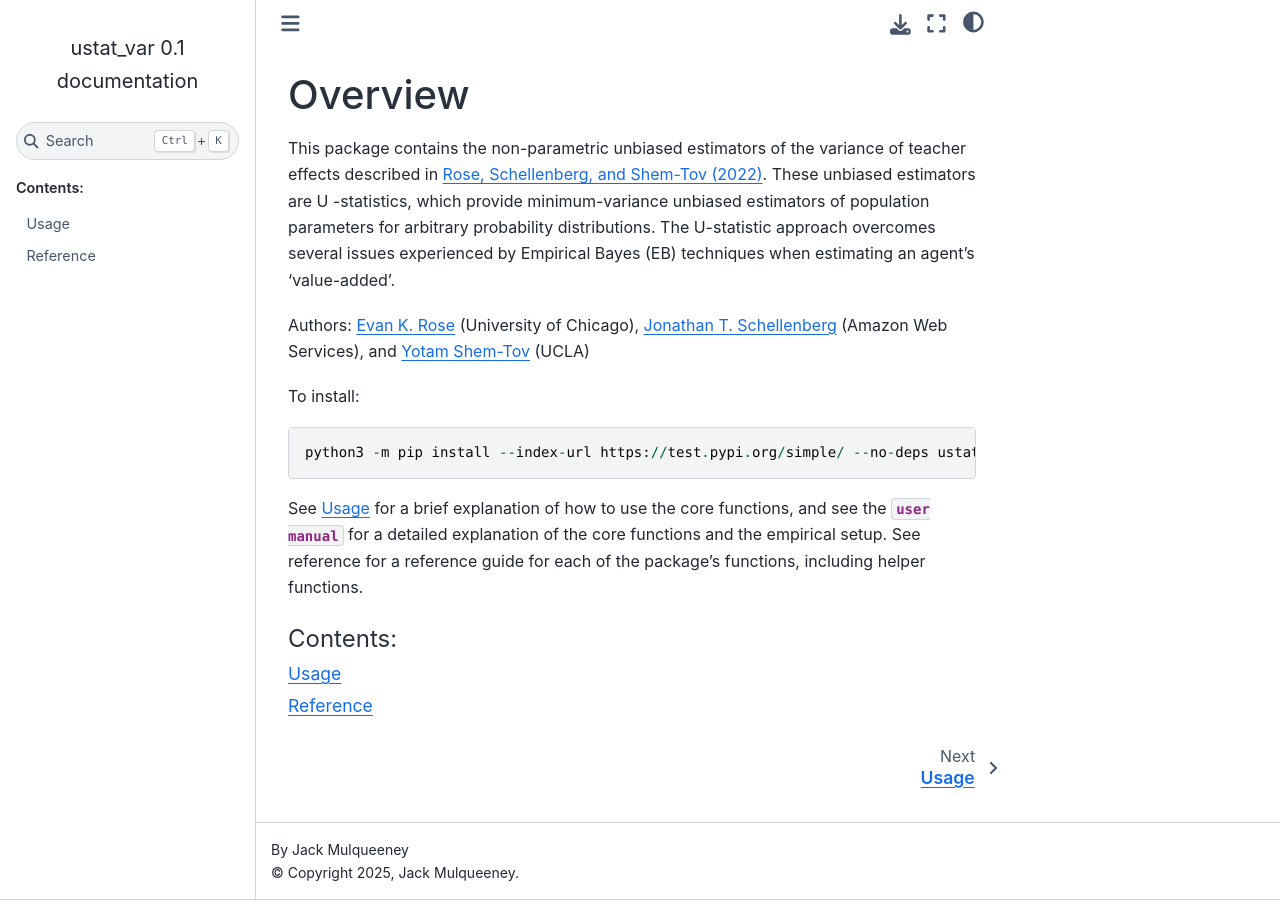
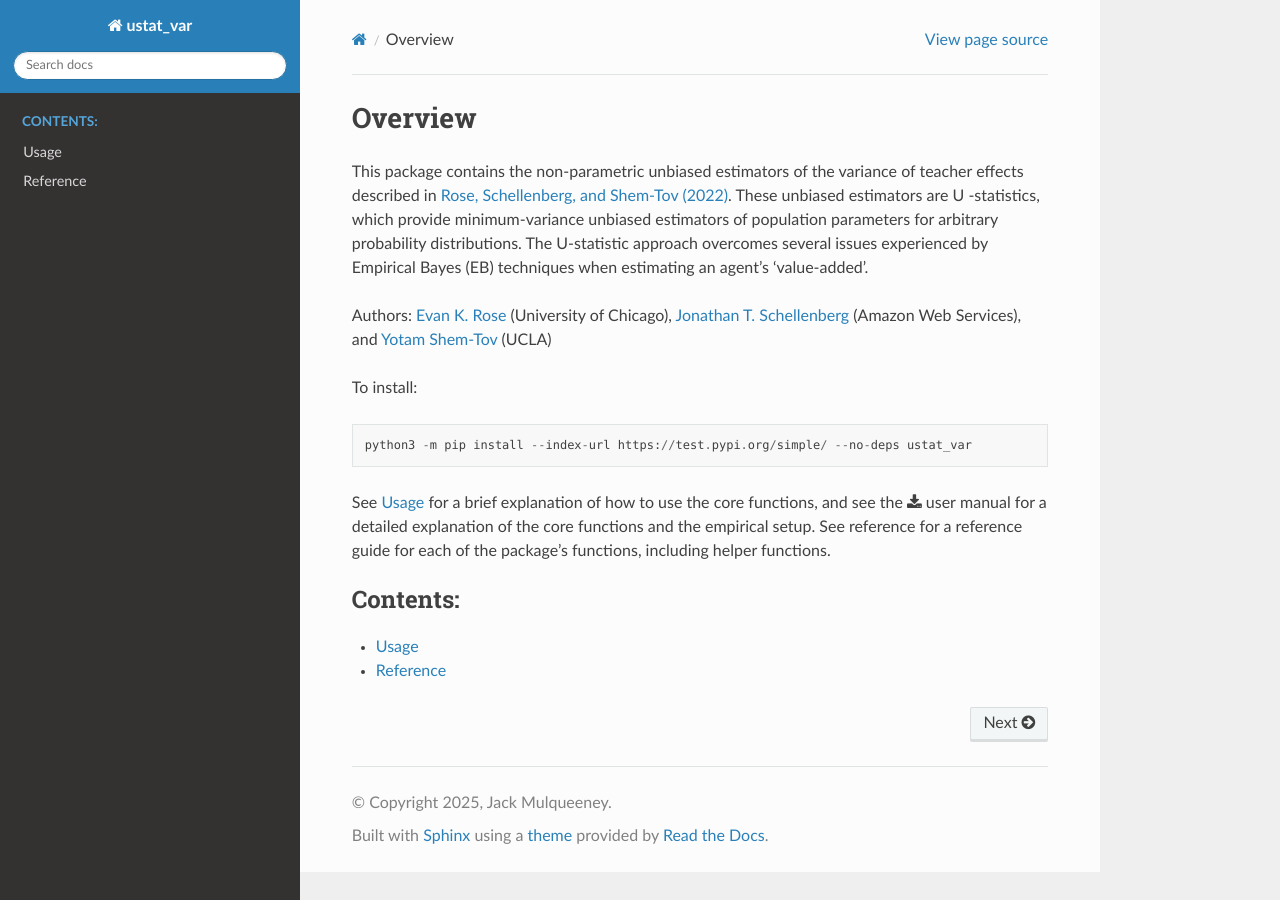
Before and after one commit to jkmulq/ustat_var, a Sphinx documentation site: the page built from docs/source/index.rst, in a window 1280 px wide. Built offline with Sphinx 7.4.7 and the Read the Docs theme 3.1.0, drawn with Linux system fonts in a browser that asks for light colours; pages that are not in the unit, such as notebooks, are missing from menus.

Commit message:
revert sphinx version

```diff
--- a/docs/requirements.txt
+++ b/docs/requirements.txt
@@ -1,2 +1,3 @@
-sphinx
-sphinx-autodoc-typehints
+sphinx==7.1.2
+sphinx-rtd-theme==1.3.0rc1
+#sphinx-autodoc-typehints
--- a/docs/source/conf.py
+++ b/docs/source/conf.py
@@ -21,8 +21,8 @@ release = '0.1'
 extensions = [
     'sphinx.ext.autodoc',
     'sphinx.ext.autosummary',
-    'sphinx.ext.napoleon',
-    'sphinx_autodoc_typehints',
+    'sphinx.ext.napoleon'
+  #  'sphinx_autodoc_typehints',
 ]
 
 autosummary_generate = True
@@ -36,7 +36,7 @@ exclude_patterns = []
 
 
 # -- Options for HTML output
-html_theme = 'sphinx_book_theme'
+html_theme = 'sphinx_rtd_theme'
 
 # -- Options for EPUB output
 epub_show_urls = 'footnote'
```
